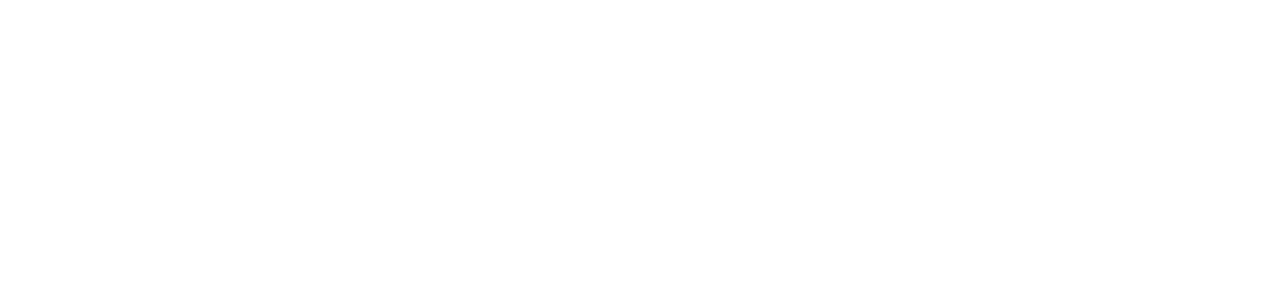
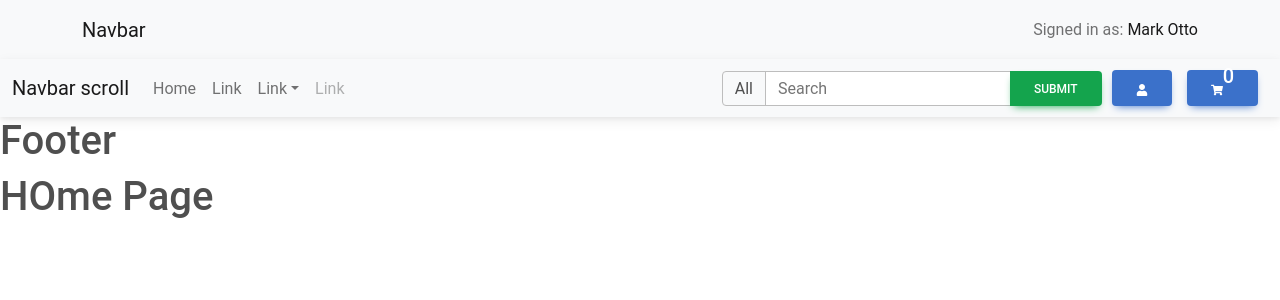
Before and after one commit to Rajankumar9955/E-Commerce, a React (Vite) app in the folder client/: page / in a window 1280 px wide. Shown: the top 300 px of the page. Built offline with nearby package versions, Linux system fonts and the light colour scheme.

Commit message:
navbar ok

```diff
--- a/client/package.json
+++ b/client/package.json
@@ -10,11 +10,14 @@
     "preview": "vite preview"
   },
   "dependencies": {
+    "@fortawesome/fontawesome-free": "^6.7.2",
     "axios": "^1.7.9",
     "bootstrap": "^5.3.3",
+    "icons": "^1.0.0",
     "react": "^19.0.0",
     "react-bootstrap": "^2.10.9",
     "react-dom": "^19.0.0",
+    "react-icons": "^5.4.0",
     "react-router-dom": "^7.1.5"
   },
   "devDependencies": {
--- a/client/src/App.jsx
+++ b/client/src/App.jsx
@@ -1,10 +1,19 @@
+import { BrowserRouter,Routes,Route } from "react-router-dom";
+import Layout from "./Layout";
+import Home from "./Pages/Home";
 
 
 
 const App=()=>{
   return(
     <>
-
+           <BrowserRouter>
+                        <Routes>
+                                <Route path="/" element={<Layout/>}>
+                                <Route   index  element={<Home/>}/>
+                                </Route>
+                        </Routes>
+           </BrowserRouter>
     </>
   )
 }
--- a/client/src/Components/MenuBar.jsx
+++ b/client/src/Components/MenuBar.jsx
@@ -1,10 +1,60 @@
-
-
-
+import Button from 'react-bootstrap/Button';
+import Container from 'react-bootstrap/Container';
+import Form from 'react-bootstrap/Form';
+import Nav from 'react-bootstrap/Nav';
+import Navbar from 'react-bootstrap/Navbar';
+import NavDropdown from 'react-bootstrap/NavDropdown';
+import InputGroup from 'react-bootstrap/InputGroup';
+import {  FaUser,FaShoppingCart } from 'react-icons/fa';
 const MenuBar=()=>{
     return(
         <>
-        <h1>Menubar</h1>
+
+        <Navbar expand="lg" className="bg-body-tertiary">
+      <Container fluid>
+        <Navbar.Brand href="#">Navbar scroll</Navbar.Brand>
+        <Navbar.Toggle aria-controls="navbarScroll" />
+        <Navbar.Collapse id="navbarScroll">
+          <Nav
+            className="me-auto my-2 my-lg-0"
+            style={{ maxHeight: '100px' }}
+            navbarScroll>
+            <Nav.Link href="#action1">Home</Nav.Link>
+            <Nav.Link href="#action2">Link</Nav.Link>
+            <NavDropdown title="Link" id="navbarScrollingDropdown">
+              <NavDropdown.Item href="#action3">Action</NavDropdown.Item>
+              <NavDropdown.Item href="#action4">
+                Another action
+              </NavDropdown.Item>
+              <NavDropdown.Divider />
+              <NavDropdown.Item href="#action5">
+                Something else here
+              </NavDropdown.Item>
+            </NavDropdown>
+            <Nav.Link href="#" disabled>
+              Link
+            </Nav.Link>
+          </Nav>
+          <Form className="d-flex">
+
+          <InputGroup>
+          <InputGroup.Text id="basic-addon1">All</InputGroup.Text>
+          <Form.Control
+            placeholder="Search"
+            aria-label="Username"
+            aria-describedby="basic-addon1"/>
+               <Button type="submit" variant='success'>Submit</Button>
+         </InputGroup>
+          </Form>
+
+
+         <Button style={{marginRight:"10px", marginLeft:"10px"}}><FaUser/></Button>
+         <Button style={{marginRight:"10px", marginLeft:"5px"}}><FaShoppingCart/><sup style={{fontSize:"20px"}}>0</sup></Button>
+
+
+        </Navbar.Collapse>
+      </Container>
+    </Navbar>
         </>
     )
 }
--- a/client/src/Components/TopMenu.jsx
+++ b/client/src/Components/TopMenu.jsx
@@ -1,53 +1,20 @@
-import Button from 'react-bootstrap/Button';
 import Container from 'react-bootstrap/Container';
-import Form from 'react-bootstrap/Form';
-import Nav from 'react-bootstrap/Nav';
 import Navbar from 'react-bootstrap/Navbar';
-import NavDropdown from 'react-bootstrap/NavDropdown';
-const  TopMenu=()=>{
+const TopMenu=()=>{
     return(
         <>
         <div>
-
-        <Navbar expand="lg" className="bg-body-tertiary">
-      <Container fluid>
-        <Navbar.Brand href="#">Navbar scroll</Navbar.Brand>
-        <Navbar.Toggle aria-controls="navbarScroll" />
-        <Navbar.Collapse id="navbarScroll">
-          <Nav
-            className="me-auto my-2 my-lg-0"
-            style={{ maxHeight: '100px' }}
-            navbarScroll
-          >
-            <Nav.Link href="#action1">Home</Nav.Link>
-            <Nav.Link href="#action2">Link</Nav.Link>
-            <NavDropdown title="Link" id="navbarScrollingDropdown">
-              <NavDropdown.Item href="#action3">Action</NavDropdown.Item>
-              <NavDropdown.Item href="#action4">
-                Another action
-              </NavDropdown.Item>
-              <NavDropdown.Divider />
-              <NavDropdown.Item href="#action5">
-                Something else here
-              </NavDropdown.Item>
-            </NavDropdown>
-            <Nav.Link href="#" disabled>
-              Link
-            </Nav.Link>
-          </Nav>
-          <Form className="d-flex">
-            <Form.Control
-              type="search"
-              placeholder="Search"
-              className="me-2"
-              aria-label="Search"
-            />
-            <Button variant="outline-success">Search</Button>
-          </Form>
+        <Navbar className="bg-body-tertiary">
+      <Container>
+        <Navbar.Brand href="#home">Navbar</Navbar.Brand>
+        <Navbar.Toggle />
+        <Navbar.Collapse className="justify-content-end">
+          <Navbar.Text>
+            Signed in as: <a href="#login">Mark Otto</a>
+          </Navbar.Text>
         </Navbar.Collapse>
       </Container>
     </Navbar>
-
         </div>
         </>
     )
--- a/client/src/main.jsx
+++ b/client/src/main.jsx
@@ -3,6 +3,10 @@
 import App from './App.jsx'
 import "./Css/Style.css";
 import 'bootstrap/dist/css/bootstrap.min.css';
+
+import 'mdb-react-ui-kit/dist/css/mdb.min.css';
+import "@fortawesome/fontawesome-free/css/all.min.css";
+
 createRoot(document.getElementById('root')).render(
 
     <App />
```
Also changed, not shown: 1 other file (tests, documents, lock files or other folders).
